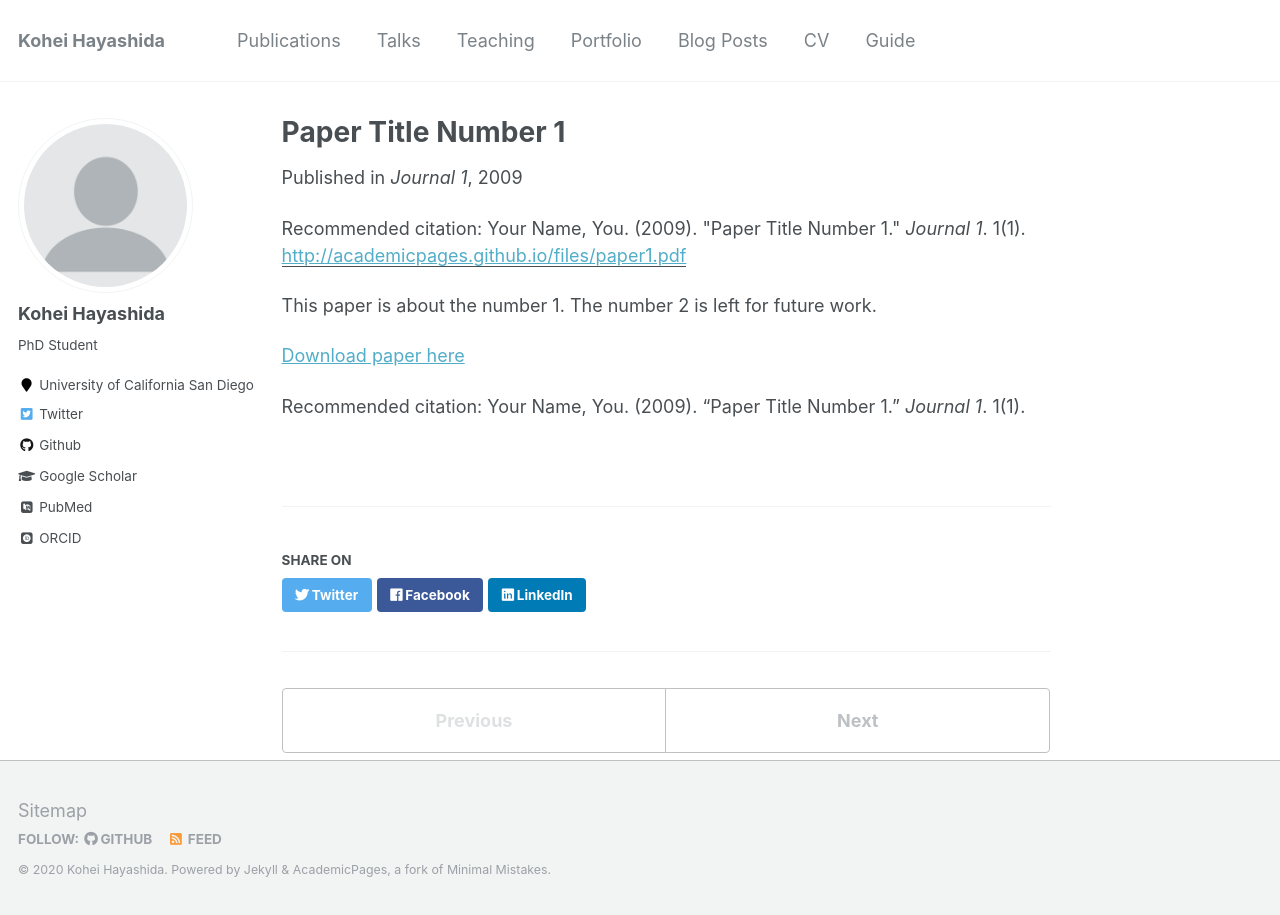
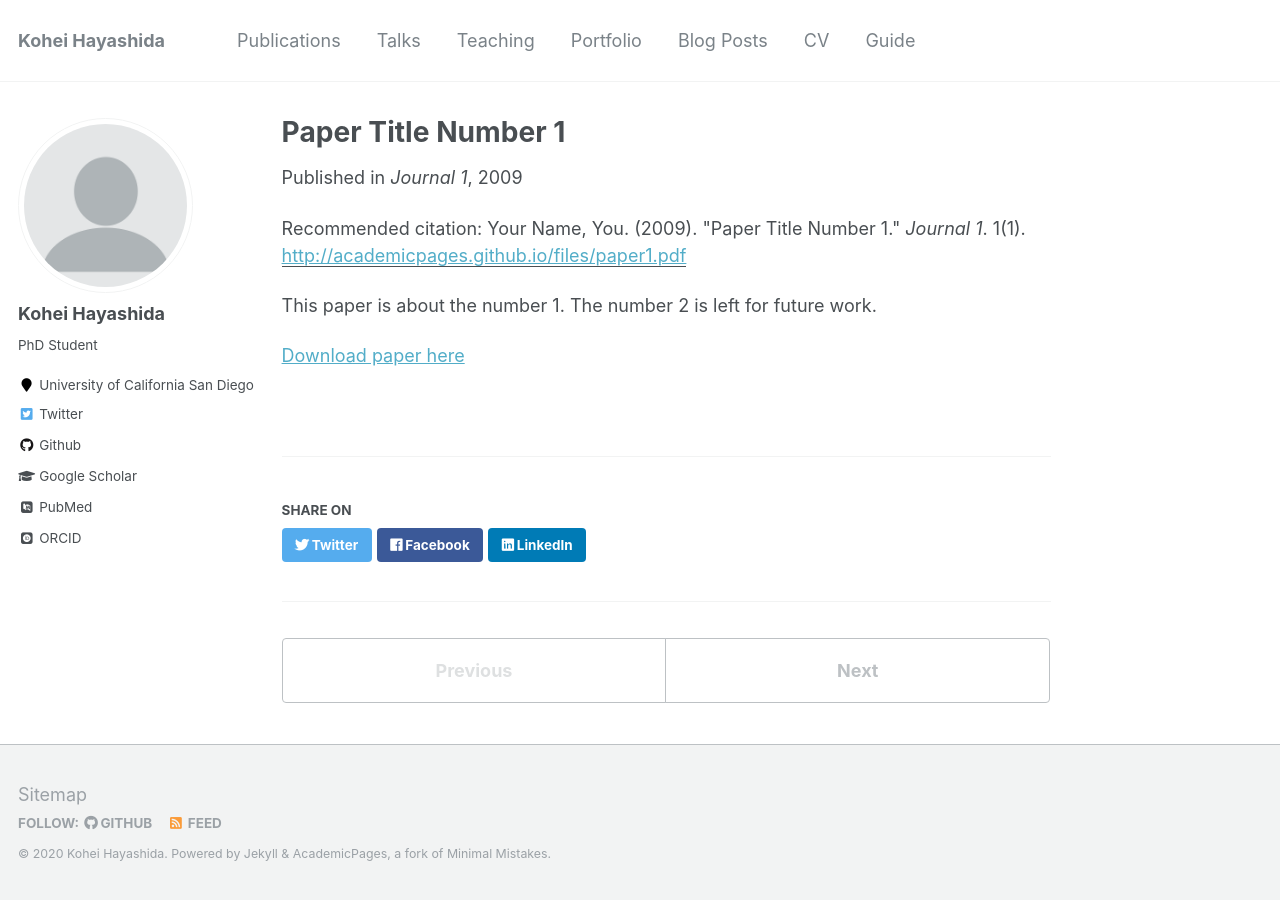
Before and after one commit to doralindaaaa/doralindaaaa.github.io, a Jekyll site: the page built from _publications/2009-10-01-paper-title-number-1.md, in a window 1280 px wide. Built offline with Jekyll 4.4.1, drawn with Linux system fonts in a browser that asks for light colours; some web fonts are replaced.

Commit message:
changed pub1

```diff
--- a/_publications/2009-10-01-paper-title-number-1.md
+++ b/_publications/2009-10-01-paper-title-number-1.md
@@ -11,5 +11,3 @@ citation: 'Your Name, You. (2009). &quot;Paper Title Number 1.&quot; <i>Journal
 This paper is about the number 1. The number 2 is left for future work.
 
 [Download paper here](http://academicpages.github.io/files/paper1.pdf)
-
-Recommended citation: Your Name, You. (2009). "Paper Title Number 1." <i>Journal 1</i>. 1(1).
```
